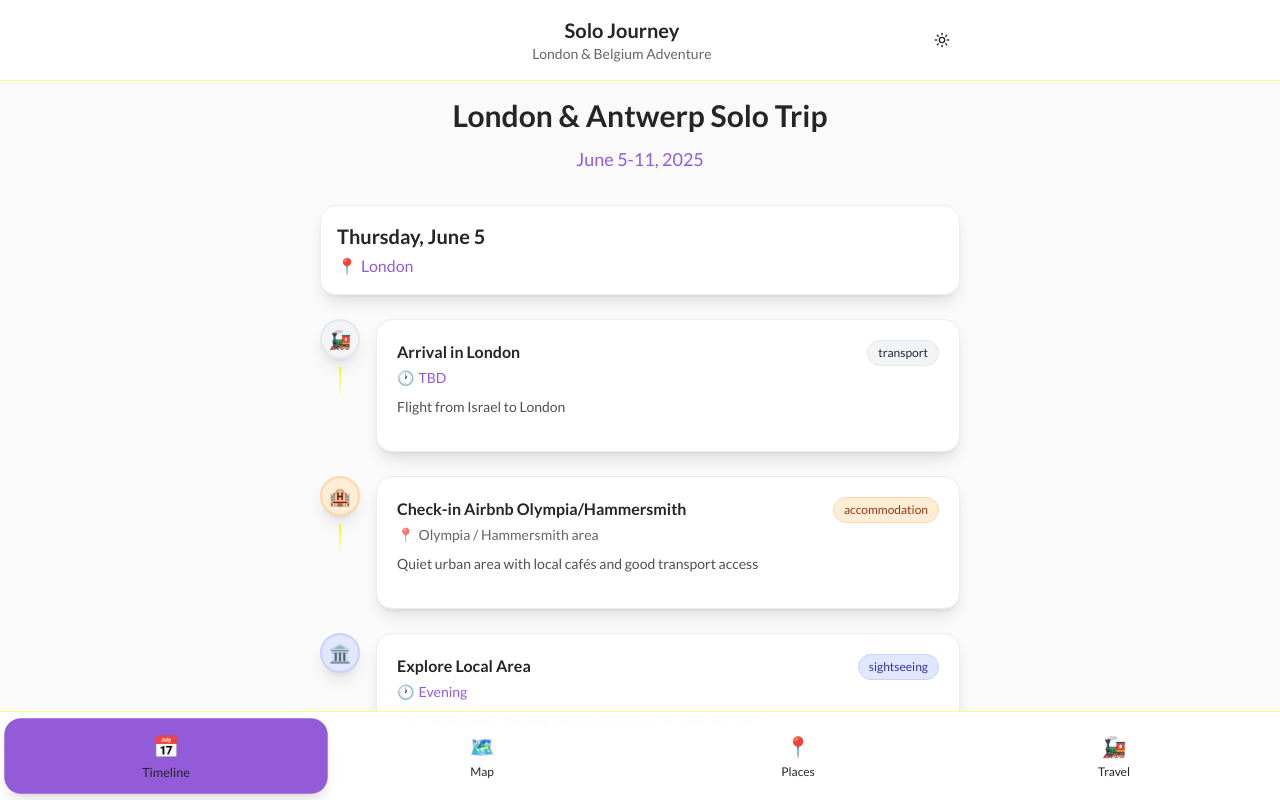
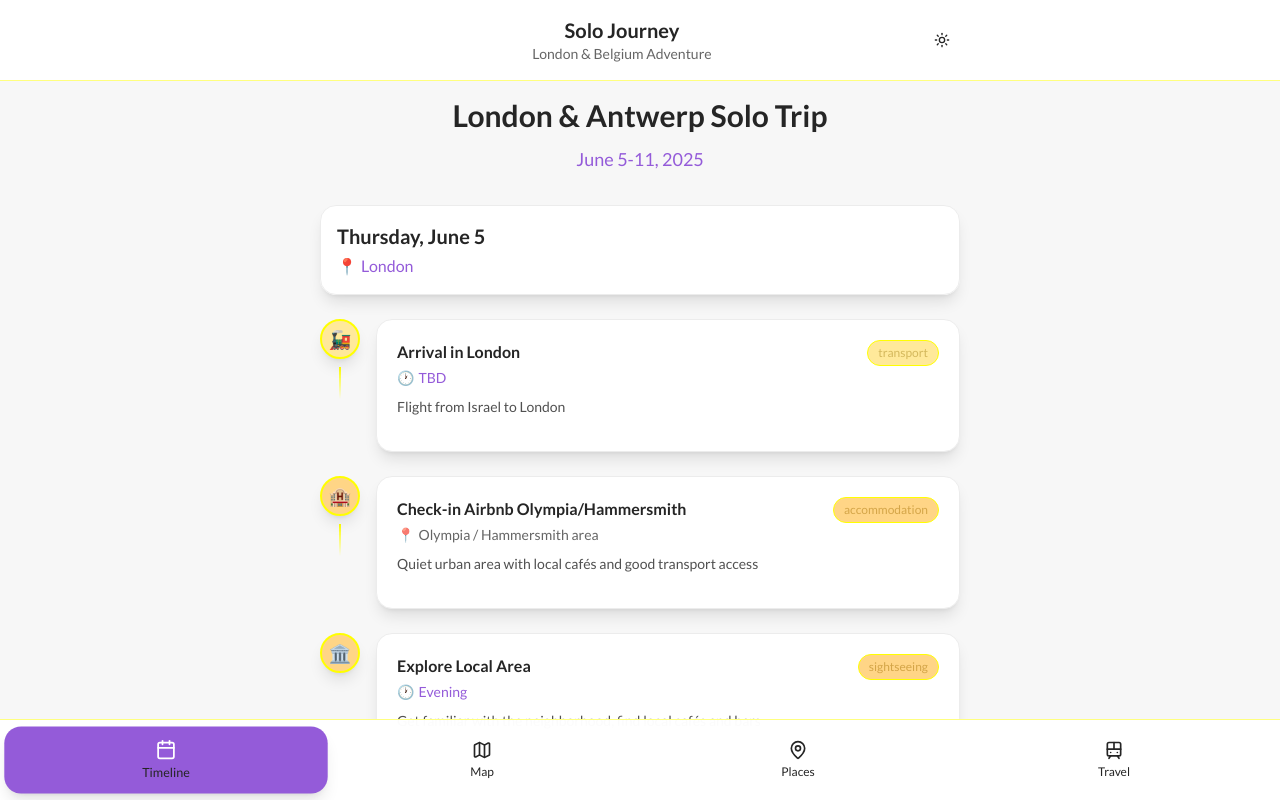
Before and after one commit to OferHauptman/solo-voyage-planner, a React (Vite) app: page / in a window 1280 px wide. Shown: the top 800 px of the page. Built offline with nearby package versions, Linux system fonts and the light colour scheme.

Commit message:
Refactor: Update UI with new color and icon guidelines
- Changed the background color from @eaeaea to #f7f7f7.
- Updated navigation to use outline small icons.
- Implemented the new color palette for badges and similar elements, adjusting font colors accordingly.

```diff
--- a/src/components/Navigation.tsx
+++ b/src/components/Navigation.tsx
@@ -1,6 +1,7 @@
 
 import React from 'react';
 import { cn } from '@/lib/utils';
+import { Calendar, Map, MapPin, Train } from 'lucide-react';
 
 interface NavigationProps {
   activeTab: string;
@@ -8,17 +9,19 @@ interface NavigationProps {
 }
 
 const tabs = [
-  { id: 'timeline', label: 'Timeline', icon: '📅' },
-  { id: 'map', label: 'Map', icon: '🗺️' },
-  { id: 'places', label: 'Places', icon: '📍' },
-  { id: 'transport', label: 'Travel', icon: '🚂' }
+  { id: 'timeline', label: 'Timeline', icon: Calendar },
+  { id: 'map', label: 'Map', icon: Map },
+  { id: 'places', label: 'Places', icon: MapPin },
+  { id: 'transport', label: 'Travel', icon: Train }
 ];
 
 const Navigation: React.FC<NavigationProps> = ({ activeTab, onTabChange }) => {
   return (
     <nav className="fixed bottom-0 left-0 right-0 backdrop-blur-lg border-t border-border/50 z-50 mobile-safe-area no-select" style={{ backgroundColor: 'rgba(255, 255, 255, 0.95)' }}>
       <div className="flex justify-around items-center py-2 px-2">
-        {tabs.map((tab) => (
+        {tabs.map((tab) => {
+          const IconComponent = tab.icon;
+          return (
             <button
               key={tab.id}
               onClick={() => onTabChange(tab.id)}
@@ -33,10 +36,11 @@ const Navigation: React.FC<NavigationProps> = ({ activeTab, onTabChange }) => {
                 : { color: '#252525' }
               }
             >
-            <span className="text-xl mb-1 transition-transform duration-200">{tab.icon}</span>
+              <IconComponent size={20} className="mb-1 transition-transform duration-200" />
               <span className="text-xs font-medium truncate">{tab.label}</span>
             </button>
-        ))}
+          );
+        })}
       </div>
     </nav>
   );
--- a/src/components/Places.tsx
+++ b/src/components/Places.tsx
@@ -1,19 +1,18 @@
-
 import React, { useState } from 'react';
 import { tripData, Activity } from '@/data/tripData';
 import { cn } from '@/lib/utils';
 
 const categoryColors = {
-  concert: 'bg-purple-500/10 text-purple-700 border-purple-200 dark:bg-purple-500/20 dark:text-purple-300 dark:border-purple-500/30',
-  cafe: 'bg-amber-500/10 text-amber-700 border-amber-200 dark:bg-amber-500/20 dark:text-amber-300 dark:border-amber-500/30',
-  bar: 'bg-red-500/10 text-red-700 border-red-200 dark:bg-red-500/20 dark:text-red-300 dark:border-red-500/30',
-  gaming: 'bg-green-500/10 text-green-700 border-green-200 dark:bg-green-500/20 dark:text-green-300 dark:border-green-500/30',
-  shopping: 'bg-blue-500/10 text-blue-700 border-blue-200 dark:bg-blue-500/20 dark:text-blue-300 dark:border-blue-500/30',
-  sightseeing: 'bg-indigo-500/10 text-indigo-700 border-indigo-200 dark:bg-indigo-500/20 dark:text-indigo-300 dark:border-indigo-500/30',
-  transport: 'bg-gray-500/10 text-gray-700 border-gray-200 dark:bg-gray-500/20 dark:text-gray-300 dark:border-gray-500/30',
-  accommodation: 'bg-orange-500/10 text-orange-700 border-orange-200 dark:bg-orange-500/20 dark:text-orange-300 dark:border-orange-500/30',
-  restaurant: 'bg-emerald-500/10 text-emerald-700 border-emerald-200 dark:bg-emerald-500/20 dark:text-emerald-300 dark:border-emerald-500/30',
-  pub: 'bg-rose-500/10 text-rose-700 border-rose-200 dark:bg-rose-500/20 dark:text-rose-300 dark:border-rose-500/30'
+  concert: 'bg-palette-pink text-palette-pink-dark border-palette-pink-dark/20',
+  cafe: 'bg-palette-yellow text-palette-yellow-dark border-palette-yellow-dark/20',
+  bar: 'bg-palette-orange text-palette-orange-dark border-palette-orange-dark/20',
+  gaming: 'bg-palette-yellow text-palette-yellow-dark border-palette-yellow-dark/20',
+  shopping: 'bg-palette-pink text-palette-pink-dark border-palette-pink-dark/20',
+  sightseeing: 'bg-palette-orange text-palette-orange-dark border-palette-orange-dark/20',
+  transport: 'bg-palette-yellow text-palette-yellow-dark border-palette-yellow-dark/20',
+  accommodation: 'bg-palette-orange text-palette-orange-dark border-palette-orange-dark/20',
+  restaurant: 'bg-palette-pink text-palette-pink-dark border-palette-pink-dark/20',
+  pub: 'bg-palette-orange text-palette-orange-dark border-palette-orange-dark/20'
 };
 
 const categoryIcons = {
--- a/src/components/Timeline.tsx
+++ b/src/components/Timeline.tsx
@@ -1,20 +1,19 @@
-
 import React from 'react';
 import { format, parseISO } from 'date-fns';
 import { tripData, Activity } from '@/data/tripData';
 import { cn } from '@/lib/utils';
 
 const categoryColors = {
-  concert: 'bg-purple-100 text-purple-800 border-purple-200 dark:bg-purple-900/30 dark:text-purple-300 dark:border-purple-500/30',
-  cafe: 'bg-amber-100 text-amber-800 border-amber-200 dark:bg-amber-900/30 dark:text-amber-300 dark:border-amber-500/30',
-  bar: 'bg-red-100 text-red-800 border-red-200 dark:bg-red-900/30 dark:text-red-300 dark:border-red-500/30',
-  gaming: 'bg-green-100 text-green-800 border-green-200 dark:bg-green-900/30 dark:text-green-300 dark:border-green-500/30',
-  shopping: 'bg-blue-100 text-blue-800 border-blue-200 dark:bg-blue-900/30 dark:text-blue-300 dark:border-blue-500/30',
-  sightseeing: 'bg-indigo-100 text-indigo-800 border-indigo-200 dark:bg-indigo-900/30 dark:text-indigo-300 dark:border-indigo-500/30',
-  transport: 'bg-gray-100 text-gray-800 border-gray-200 dark:bg-gray-900/30 dark:text-gray-300 dark:border-gray-500/30',
-  accommodation: 'bg-orange-100 text-orange-800 border-orange-200 dark:bg-orange-900/30 dark:text-orange-300 dark:border-orange-500/30',
-  restaurant: 'bg-emerald-100 text-emerald-800 border-emerald-200 dark:bg-emerald-900/30 dark:text-emerald-300 dark:border-emerald-500/30',
-  pub: 'bg-rose-100 text-rose-800 border-rose-200 dark:bg-rose-900/30 dark:text-rose-300 dark:border-rose-500/30'
+  concert: 'bg-palette-pink text-palette-pink-dark border-palette-pink-dark/20',
+  cafe: 'bg-palette-yellow text-palette-yellow-dark border-palette-yellow-dark/20',
+  bar: 'bg-palette-orange text-palette-orange-dark border-palette-orange-dark/20',
+  gaming: 'bg-palette-yellow text-palette-yellow-dark border-palette-yellow-dark/20',
+  shopping: 'bg-palette-pink text-palette-pink-dark border-palette-pink-dark/20',
+  sightseeing: 'bg-palette-orange text-palette-orange-dark border-palette-orange-dark/20',
+  transport: 'bg-palette-yellow text-palette-yellow-dark border-palette-yellow-dark/20',
+  accommodation: 'bg-palette-orange text-palette-orange-dark border-palette-orange-dark/20',
+  restaurant: 'bg-palette-pink text-palette-pink-dark border-palette-pink-dark/20',
+  pub: 'bg-palette-orange text-palette-orange-dark border-palette-orange-dark/20'
 };
 
 const categoryIcons = {
--- a/src/index.css
+++ b/src/index.css
@@ -1,11 +1,10 @@
-
 @tailwind base;
 @tailwind components;
 @tailwind utilities;
 
 @layer base {
   :root {
-    --background: 250 250 250;
+    --background: 247 247 247;
     --foreground: 37 37 37;
 
     --card: 255 255 255;
@@ -43,6 +42,11 @@
     --sidebar-accent-foreground: 37 37 37;
     --sidebar-border: 236 236 236;
     --sidebar-ring: 148 91 217;
+
+    /* New color palette */
+    --yellow: 255 233 154;
+    --orange: 255 213 134;
+    --pink: 255 170 170;
   }
 
   .dark {
@@ -180,6 +184,31 @@
     user-select: none;
     -webkit-touch-callout: none;
   }
+
+  /* New color palette classes */
+  .bg-palette-yellow {
+    background-color: #FFE99A;
+  }
+
+  .bg-palette-orange {
+    background-color: #FFD586;
+  }
+
+  .bg-palette-pink {
+    background-color: #FFAAAA;
+  }
+
+  .text-palette-yellow-dark {
+    color: #D4B85C;
+  }
+
+  .text-palette-orange-dark {
+    color: #D4A548;
+  }
+
+  .text-palette-pink-dark {
+    color: #D47272;
+  }
 }
 
 /* PWA specific styles */
--- a/src/pages/Index.tsx
+++ b/src/pages/Index.tsx
@@ -28,7 +28,7 @@ const Index = () => {
 
   return (
     <ThemeProvider defaultTheme="light" storageKey="trip-app-theme">
-      <div className="min-h-screen transition-all duration-500" style={{ backgroundColor: '#fafafa' }}>
+      <div className="min-h-screen transition-all duration-500" style={{ backgroundColor: '#f7f7f7' }}>
         {/* Header */}
         <header className="glass-effect border-b border-border/50 backdrop-blur-xl sticky top-0 z-40" style={{ backgroundColor: 'rgba(255, 255, 255, 0.95)' }}>
           <div className="max-w-2xl mx-auto px-4 py-4">
```
Lines whose indentation alone changed are shown as unchanged.
